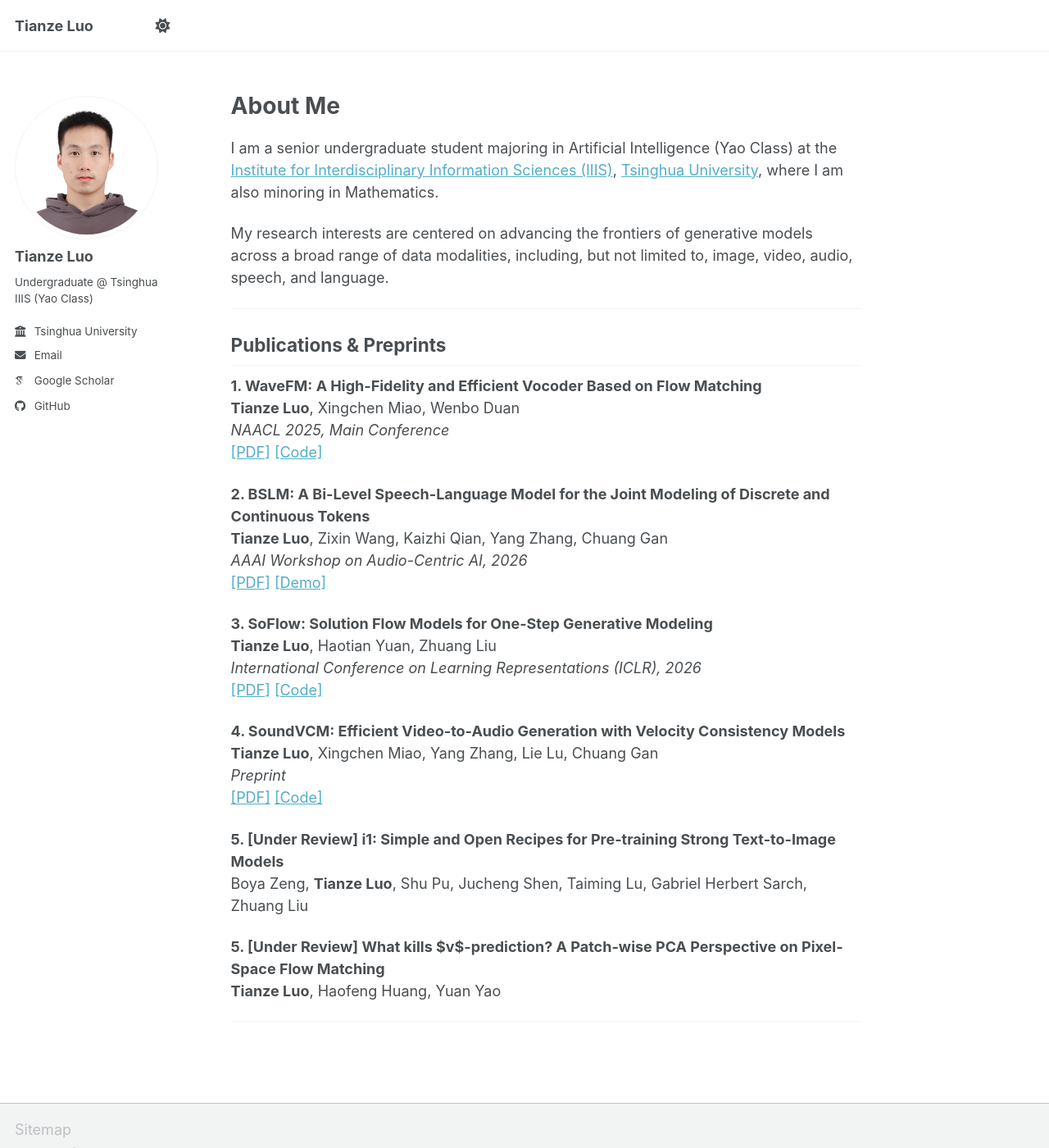
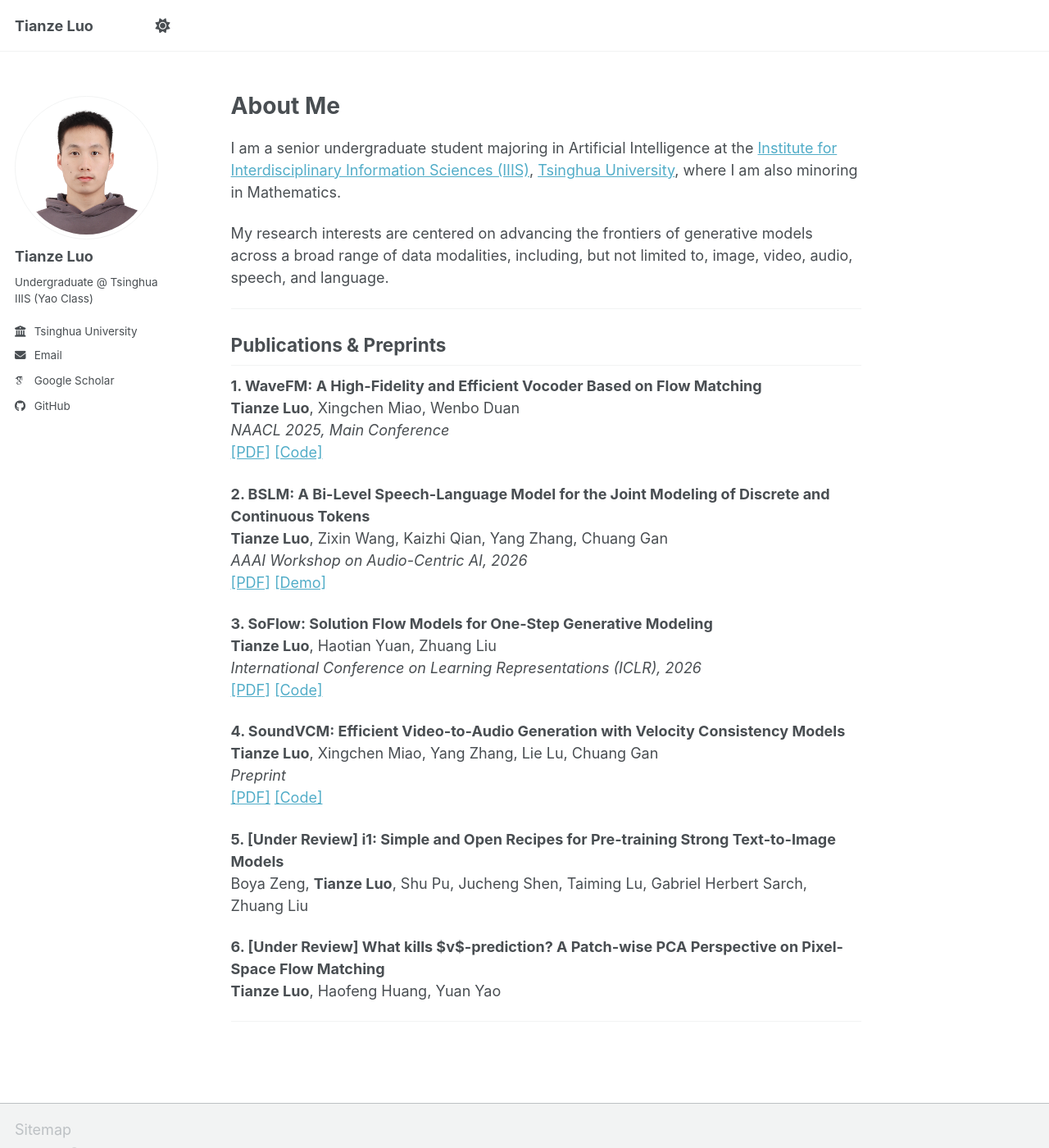
Before and after one commit to luotianze666/luotianze666.github.io, a Jekyll site: the page built from _pages/about.md, in a window 1280 px wide and 1400 px high. Shown: the whole window at 82% size. Built offline with Jekyll 4.4.1, drawn with Linux system fonts in a browser that asks for light colours; some web fonts are replaced; a script bundle is joined from its source files by our own code; library files that are not in the unit come from our copies.

Commit message:
Update about.md

```diff
--- a/_pages/about.md
+++ b/_pages/about.md
@@ -10,7 +10,7 @@ redirect_from:
 
 <h1 style="margin-bottom: 20px;">About Me</h1>
 
-I am a senior undergraduate student majoring in Artificial Intelligence (Yao Class) at the <a href="https://iiis.tsinghua.edu.cn/en/">Institute for Interdisciplinary Information Sciences (IIIS)</a>, <a href="https://www.tsinghua.edu.cn/en/">Tsinghua University</a>, where I am also minoring in Mathematics.
+I am a senior undergraduate student majoring in Artificial Intelligence at the <a href="https://iiis.tsinghua.edu.cn/en/">Institute for Interdisciplinary Information Sciences (IIIS)</a>, <a href="https://www.tsinghua.edu.cn/en/">Tsinghua University</a>, where I am also minoring in Mathematics.
 
 My research interests are centered on advancing the frontiers of generative models across a broad range of data modalities, including, but not limited to, image, video, audio, speech, and language.
 
@@ -45,7 +45,7 @@ My research interests are centered on advancing the frontiers of generative mode
 **5. [Under Review] i1: Simple and Open Recipes for Pre-training Strong Text-to-Image Models** <br>
 Boya Zeng, **Tianze Luo**, Shu Pu, Jucheng Shen, Taiming Lu, Gabriel Herbert Sarch, Zhuang Liu <br>
 
-**5. [Under Review] What kills $v$-prediction? A Patch-wise PCA Perspective on Pixel-Space Flow Matching** <br>
+**6. [Under Review] What kills $v$-prediction? A Patch-wise PCA Perspective on Pixel-Space Flow Matching** <br>
 **Tianze Luo**, Haofeng Huang, Yuan Yao <br>
 
 ---
```
